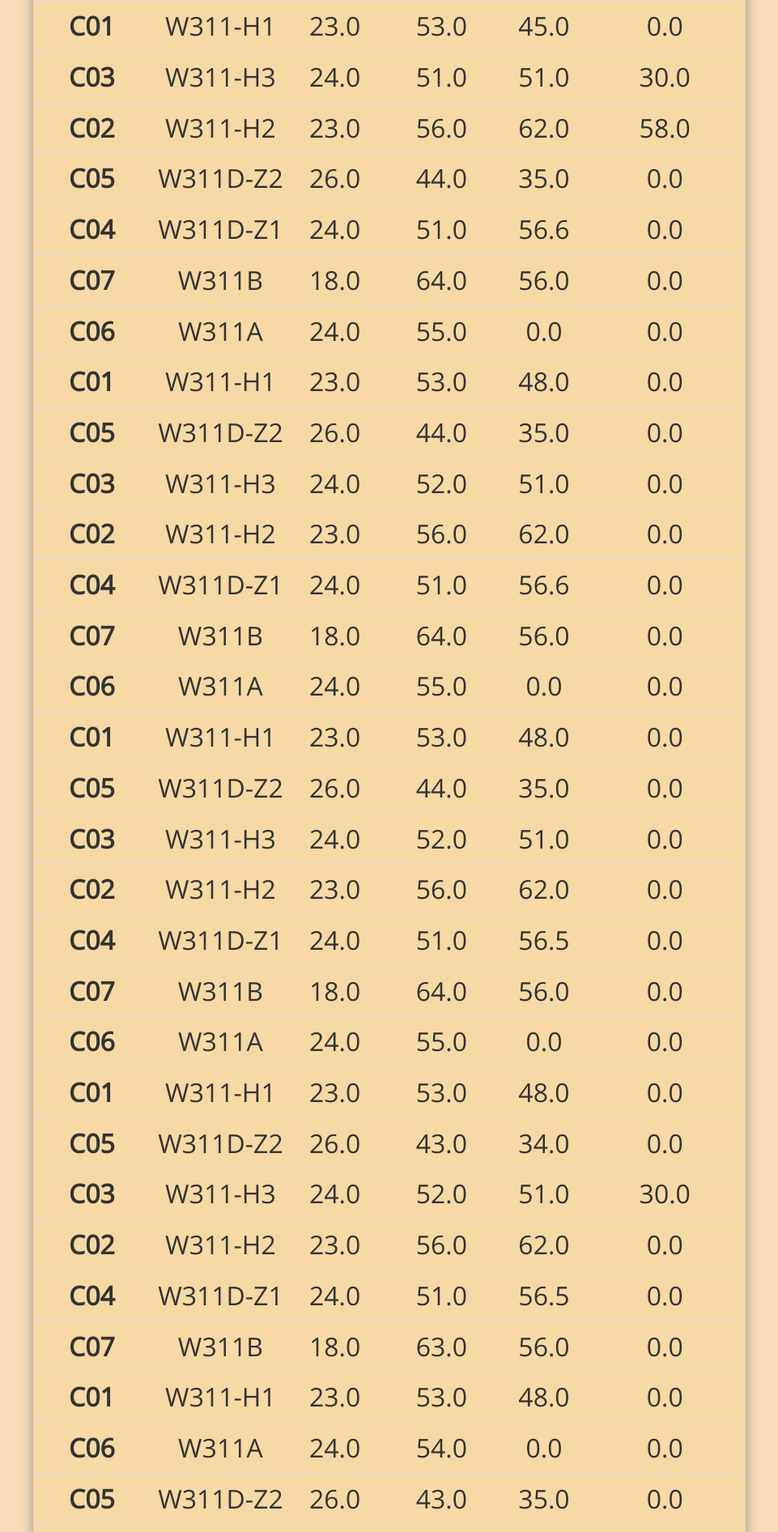
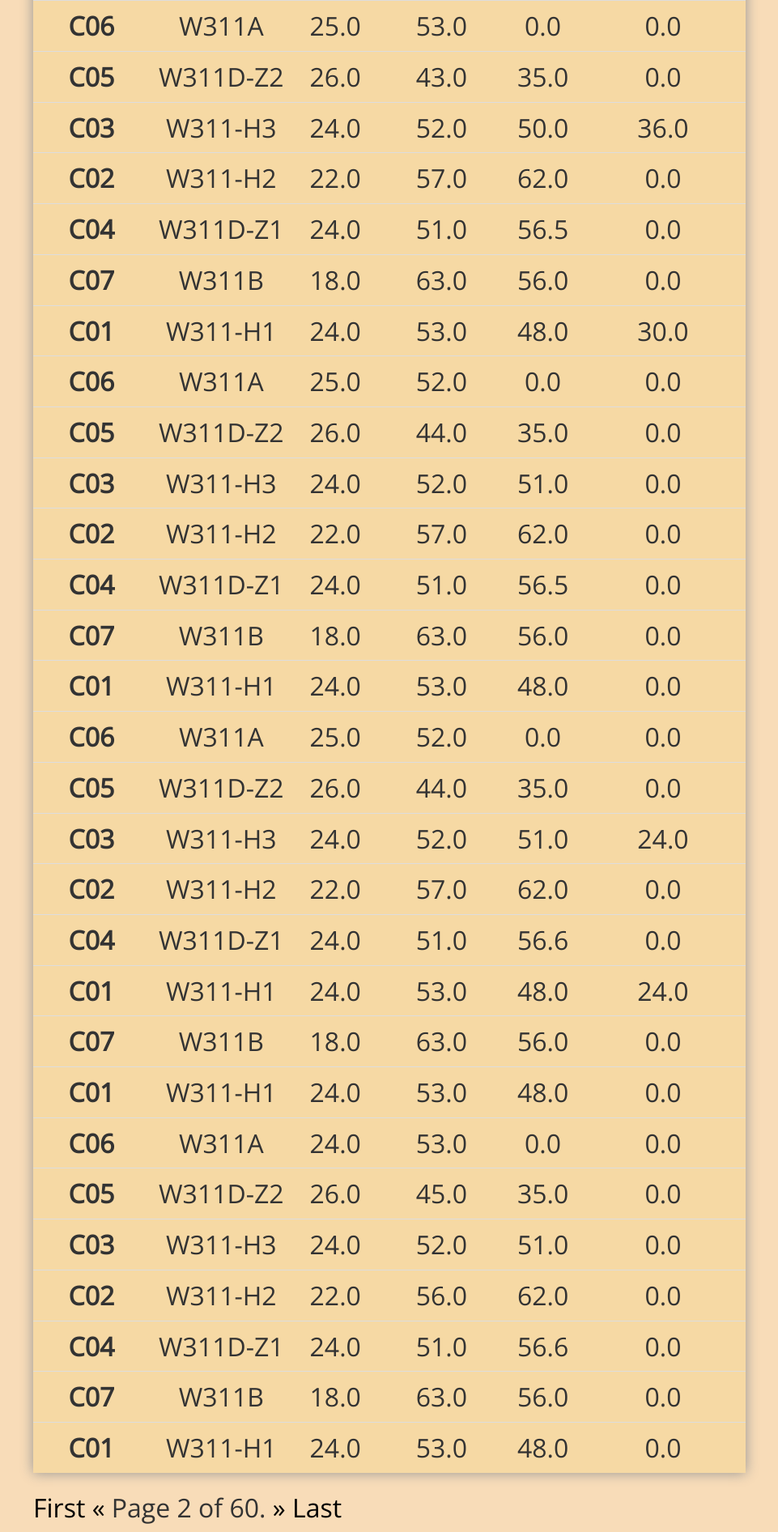
Before and after one commit to iamdickyjai/TM1118_GP5, a Django app: page /data/?page=2 in a window 1280 px wide. Shown: the part 1626-3518 px from the top of the page at 81% size, without its empty margins (199-1160 px from the left). Run offline with Django 3.2, Linux system fonts and the light colour scheme; data comes from the database, SQL or seed files in the repository; both versions use the stored data as it was after the commit; some libraries are stand-ins or nearby versions.

Commit message:
Add pagination

```diff
--- a/SmartCampusGP5/CollectData/admin.py
+++ b/SmartCampusGP5/CollectData/admin.py
@@ -5,3 +5,5 @@ from .models import Data
 @admin.register(Data)
 class DataAdmin(admin.ModelAdmin):
     list_display = ("id", "node_id", "loc", "temp", "hum", 'light', 'snd', 'date_created')
+
+    list_filter = (["loc"])
--- a/SmartCampusGP5/CollectData/iot_mqtt.py
+++ b/SmartCampusGP5/CollectData/iot_mqtt.py
@@ -27,7 +27,7 @@ def mqtt_on_message(client, userdata, msg):
     p.save()
 
 
-mqtt_client = mqtt.Client("C05")  # Create a Client Instance
+mqtt_client = mqtt.Client("C05_Unique")  # Create a Client Instance
 mqtt_client.on_message = mqtt_on_message
 mqtt_client.connect(mqtt_broker, mqtt_port)  # Establish a connection to a broker
 print("Connect to MQTT broker")
--- a/SmartCampusGP5/CollectData/static/css/base.css
+++ b/SmartCampusGP5/CollectData/static/css/base.css
@@ -5,7 +5,19 @@
 
 @media only screen and (max-width: 1050px){
     :root{
+        font-size: 12px;
+    }
+}
+
+@media only screen and (max-width: 800px){
+    :root{
         font-size: 8px;
+    }
+}
+
+@media only screen and (max-width: 400px){
+    :root{
+        font-size: 6px;
     }
 }
 
--- a/SmartCampusGP5/CollectData/static/css/data.css
+++ b/SmartCampusGP5/CollectData/static/css/data.css
@@ -10,3 +10,18 @@
     margin-top: 5px;
     margin-bottom: 5px;
 }
+
+.page_number{
+    width: 100%;
+    font-family: 'Open Sans', sans-serif;
+    margin:0 auto;
+}
+
+.page_number a{
+    text-decoration: none;
+    color: black;
+}
+
+.page_number a:hover{
+    color: orange;
+}
--- a/SmartCampusGP5/CollectData/templates/data.html
+++ b/SmartCampusGP5/CollectData/templates/data.html
@@ -31,7 +31,7 @@
     </tr>
   </thead>
   <tbody>
-    {%for datum in data%}
+    {%for datum in page_obj%}
     <tr class="table-body">
       <th class="table-center">{{datum.node_id}}</th>
       <td class="table-center">{{datum.loc}}</td>
@@ -43,4 +43,22 @@
     {%endfor%}
   </tbody>
 </table>
+
+<span class="page_number">
+  {%if page_obj.has_previous%}
+  <a href="?page=1">First</a>
+  <a href="?page={{page_obj.previous_page_number}}">&laquo;</a>
+  {%endif%}
+
+  <span class="current">
+    Page {{ page_obj.number }} of {{ page_obj.paginator.num_pages }}.
+  </span>
+
+  {% if page_obj.has_next %}
+    <a href="?page={{ page_obj.next_page_number }}">&raquo;</a>
+    <a href="?page={{ page_obj.paginator.num_pages }}">Last </a>
+  {% endif %}
+</span>
+
+
 {%endblock%}
--- a/SmartCampusGP5/CollectData/urls.py
+++ b/SmartCampusGP5/CollectData/urls.py
@@ -3,4 +3,5 @@ from . import views
 
 urlpatterns = [
     path("", views.index, name="index"),
+    # path("", views.DataListView.as_view(), name="index")
 ]
--- a/SmartCampusGP5/CollectData/views.py
+++ b/SmartCampusGP5/CollectData/views.py
@@ -3,6 +3,9 @@ from .models import Data
 from django.db.models import Count
 from .forms import DataForm
 from django.shortcuts import redirect, render
+from django.views import generic
+
+from django.core.paginator import Paginator
 
 # Create your views here.
 def index(request):
@@ -23,8 +26,23 @@ def index(request):
     else:
         form = DataForm()
 
+    p = Paginator(data, 50)
+    page_number = request.GET.get("page")
+    page_obj = p.get_page(page_number)
+
     context = {
-        "data": data,
         "form": form,
+        'page_number': page_number,
+        "page_obj": page_obj,
+
     }
     return render(request, "data.html", context=context)
+
+class DataListView(generic.ListView):
+    model = Data
+
+    context_object_name = "my_data_list"
+    queryset = Data.objects.all()
+    template_name =  "data.html"
+
+    p = Paginator(queryset, 50)
--- a/SmartCampusGP5/SmartCampusGP5/urls.py
+++ b/SmartCampusGP5/SmartCampusGP5/urls.py
@@ -22,6 +22,7 @@ from django.conf.urls.static import static
 urlpatterns = [
     path("admin/", admin.site.urls),
     path("data/", include("CollectData.urls")),
+    path("", include("CollectData.urls")),
     path('dashboard/', include('dashboard.urls')), #Inlcude app "dashboard/urls.py"
     path('event/', include('VenueEvent.urls')),
     path('time/', include("TimeEventData.urls")),
--- a/SmartCampusGP5/TimeEventData/templates/search.html
+++ b/SmartCampusGP5/TimeEventData/templates/search.html
@@ -36,6 +36,7 @@
 </div>
 
 <div class="search-result">
+    <span style="font-family: 'Open Sans', sans-serif;">{{count}} result(s) is found.</span>
     {%for datum in event%}
     <div class="main-block block">
         <div class="flex-wrapper">
--- a/SmartCampusGP5/TimeEventData/views.py
+++ b/SmartCampusGP5/TimeEventData/views.py
@@ -39,6 +39,7 @@ def search(request):
                 "form": form,
                 # "event": event_data,
                 "event": avg_temp_list,
+                'count': str(len(avg_temp_list)),
             }
     else:
         form = TimeEventForm()
--- a/SmartCampusGP5/VenueEvent/views.py
+++ b/SmartCampusGP5/VenueEvent/views.py
@@ -14,7 +14,7 @@ def readExcel(request):
 
     for x in range(1, len(df)):
         events = Event()
-        events.venue = df.loc[x, df.columns[0]]
+        events.venue = df.loc[x, df.columns[0]].upper()
         # events.date =  str(datetime.datetime.strptime(
         #     str(df.loc[x, df.columns[1]]), "%Y-%m-%d %H:%M:%S"
         # ).date())
```
Also changed, not shown: SmartCampusGP5/TimeEventData/forms.py (+4 -4 lines), SmartCampusGP5/TimeEventData/static/css/search.css (+8 -0 lines), SmartCampusGP5/db.sqlite3.
